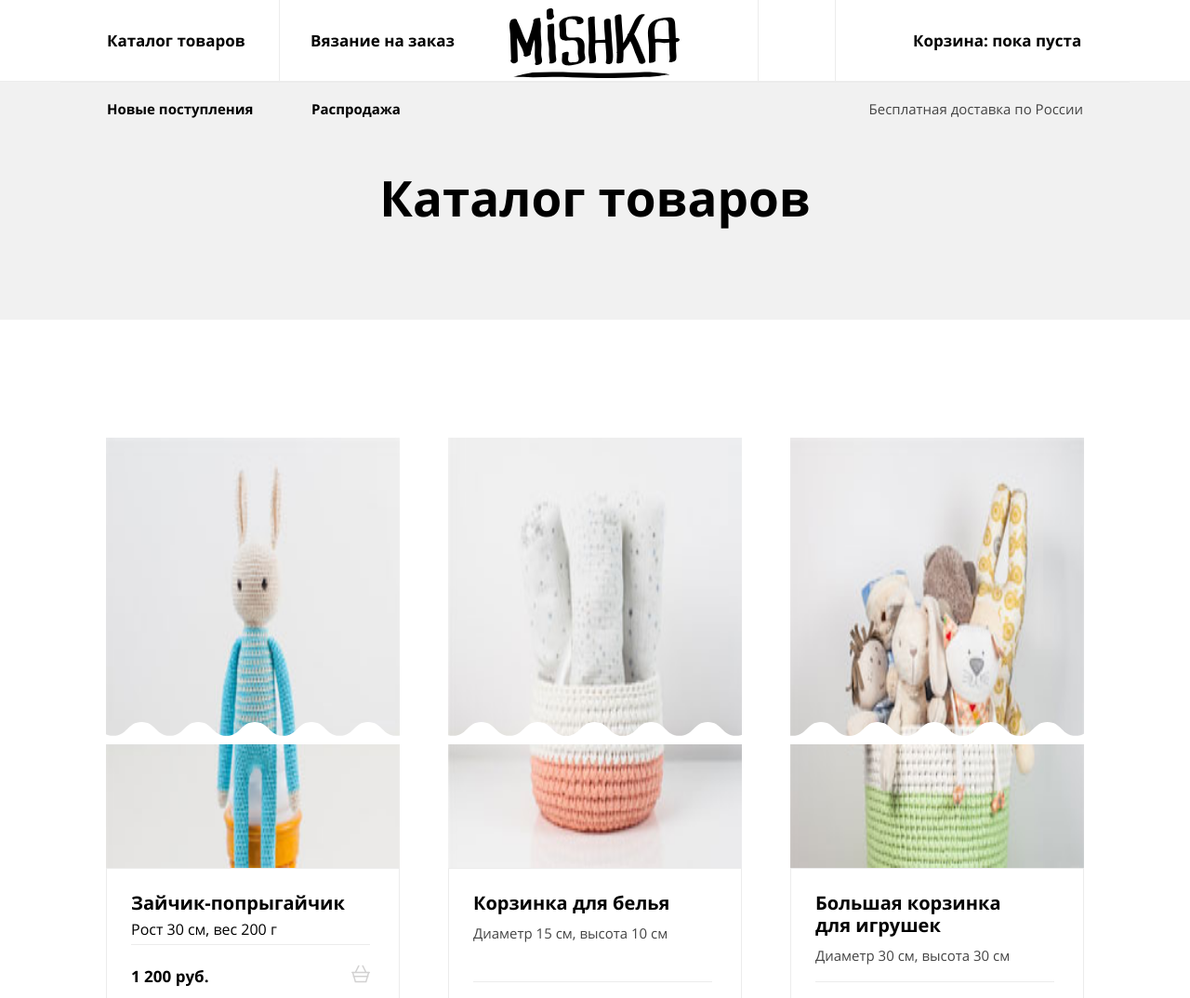
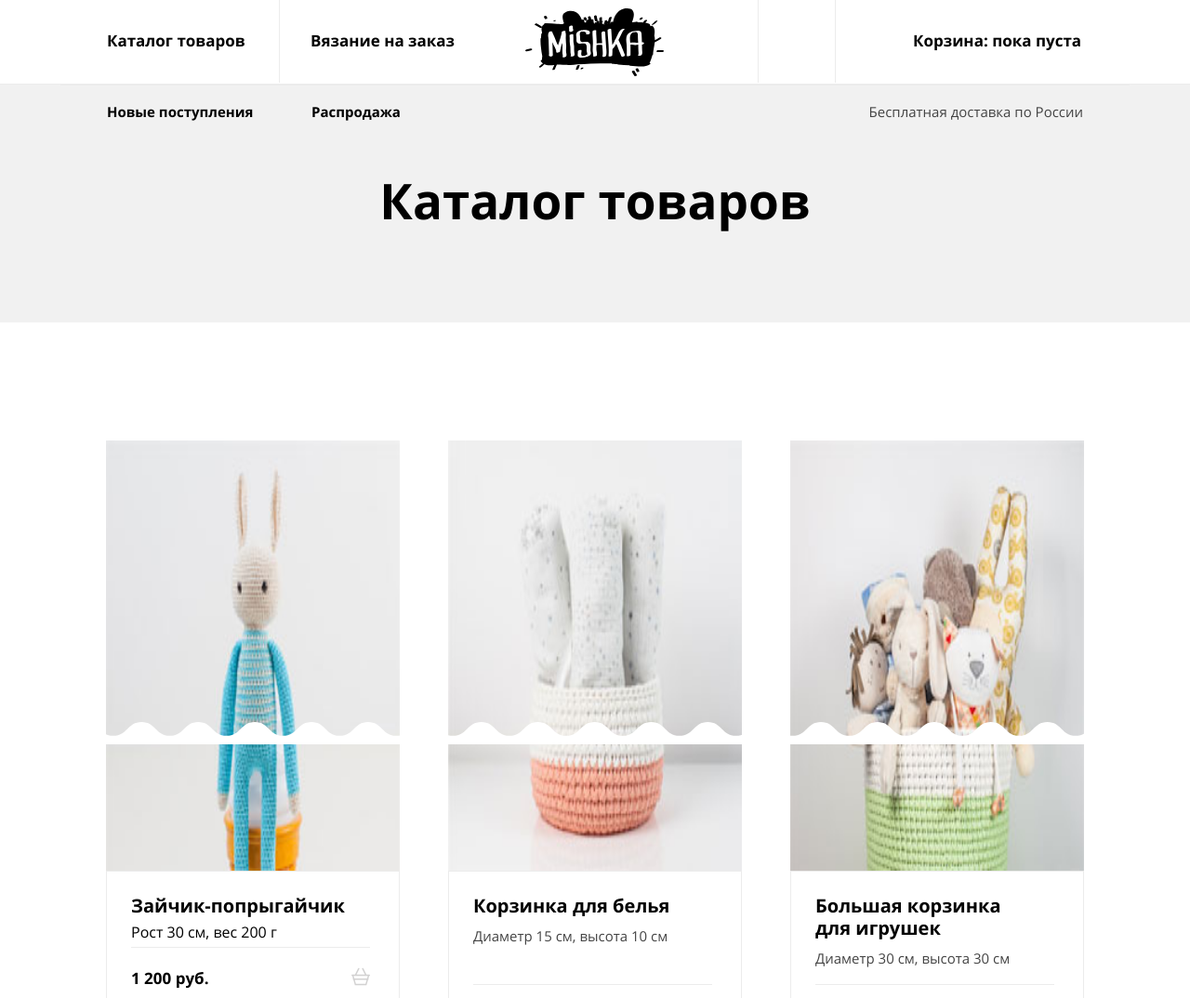
Before and after one commit to ProninaNika/626789-mishka, a website: page source/catalog.html in a window 1280 px wide. Shown: the top 1074 px of the page at 93% size. Drawn offline with nearby package versions, Linux system fonts and the light colour scheme; files that its build step writes are made by us from their sources.

Commit message:
Добавление логотипа

```diff
--- a/source/catalog.html
+++ b/source/catalog.html
@@ -12,7 +12,11 @@
   <header class="page-header">
       <nav class="page-header__menu menu">
         <a class="page-header__logo logo" href="index.html">
-          <img class="logo__image" src="img/logo-mobile.svg" alt="Логотоп Мишка">
+          <picture class="logo__image">
+            <source media="(min-width: 1150px)" srcset="img/logo-desktop.svg">
+            <source media="(min-width: 768px)" srcset="img/logo-tablet.svg">
+            <img src="img/logo-mobile.svg" alt="Логотип Мишка">
+          </picture>
         </a>
         <ul class="menu__list">
           <li class="menu__item">
```
Also changed, not shown: source/form.html (+5 -1 lines), source/index.html (+5 -1 lines).
